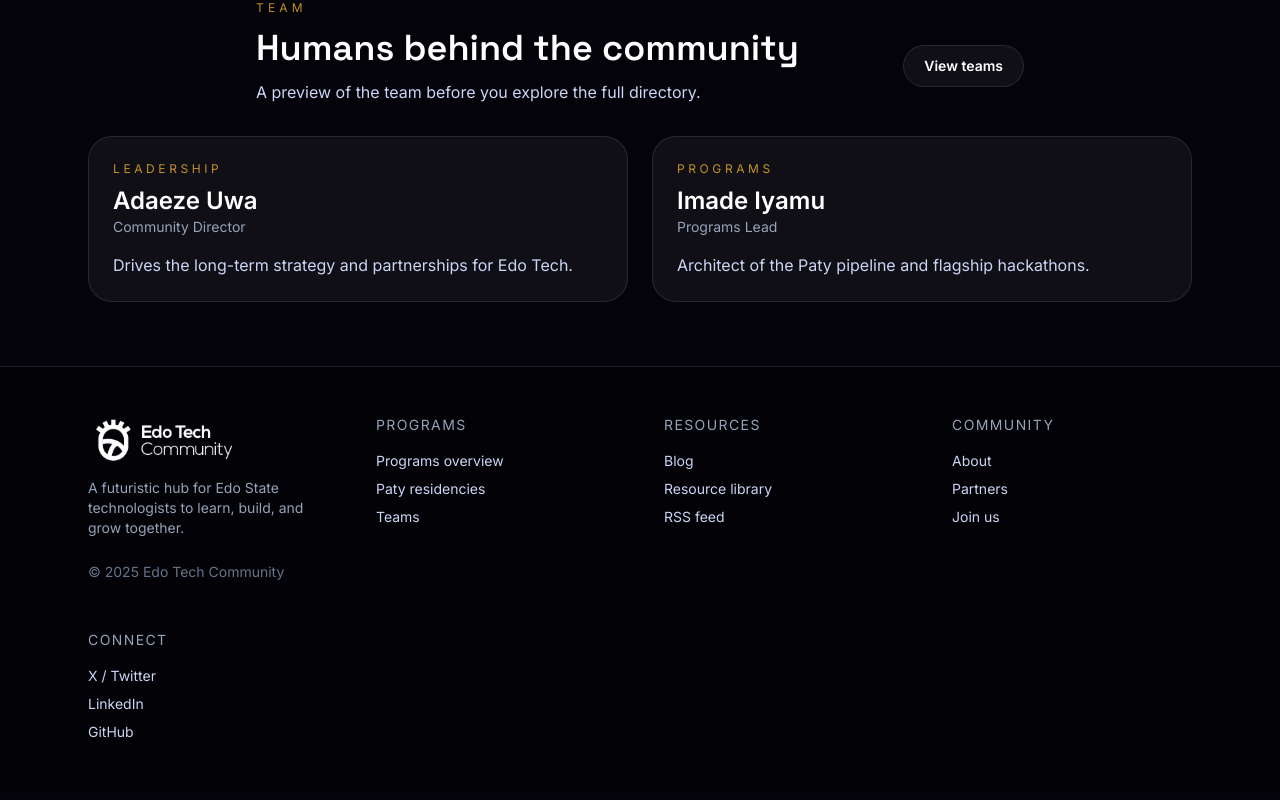
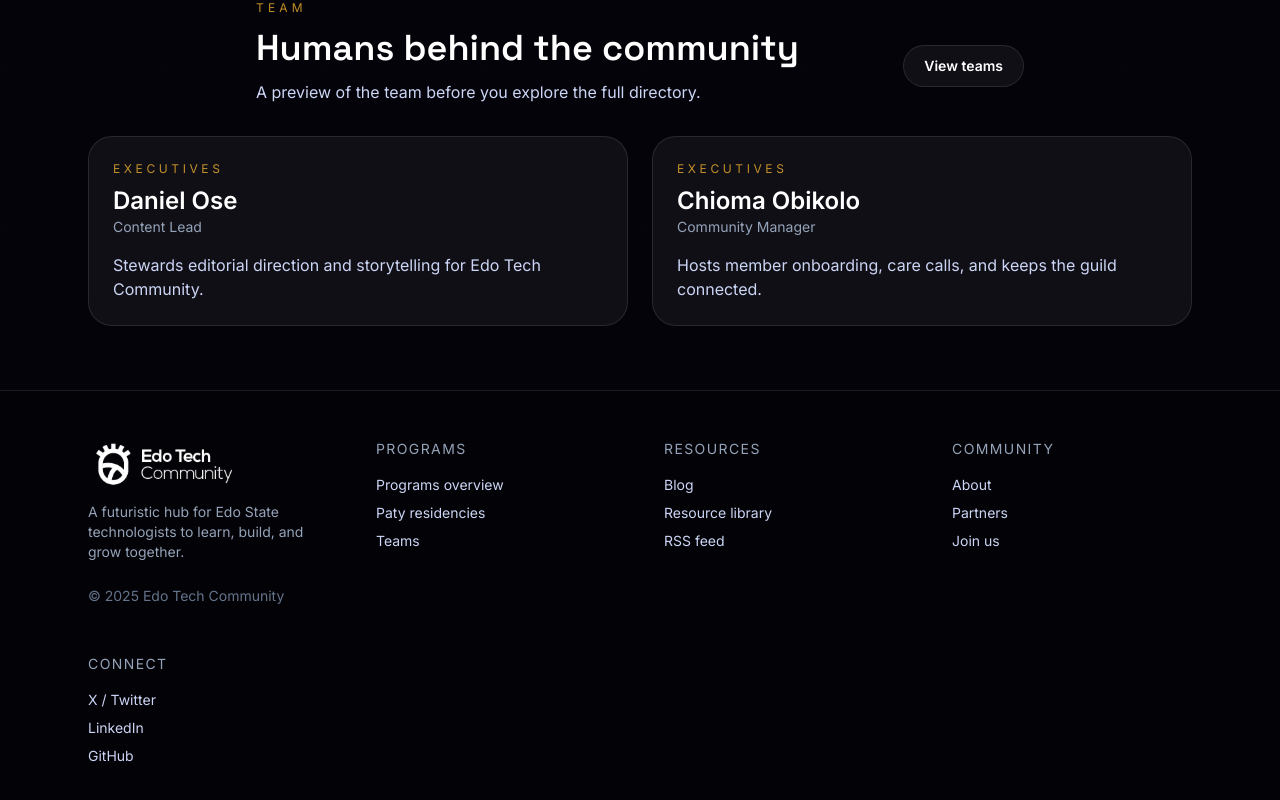
Before and after one commit to kemerald25/edotech, a Next.js app: page /about in a window 1280 px wide. Shown: the part 2176-2976 px from the top of the page. Built offline with nearby package versions, Linux system fonts and the light colour scheme.

Commit message:
Refactor img component in mdx-components for improved prop handling and update team members list in site-data with new roles and bios for better representation of the Edo Tech Community.

```diff
--- a/src/components/mdx/mdx-components.tsx
+++ b/src/components/mdx/mdx-components.tsx
@@ -20,11 +20,11 @@
   h2: ProseH2,
   p: ProseP,
   Callout,
-  img: (props: React.ComponentProps<typeof Image>) => (
+  img: ({ alt, className, ...rest }: React.ComponentProps<typeof Image>) => (
     <Image
-      className={cn("rounded-3xl border border-white/10", props.className)}
-      alt={props.alt ?? ""}
-      {...props}
+      className={cn("rounded-3xl border border-white/10", className)}
+      alt={alt ?? ""}
+      {...rest}
     />
   ),
 };
--- a/src/data/site-data.ts
+++ b/src/data/site-data.ts
@@ -73,35 +73,81 @@
 
 export const teamMembers: TeamMember[] = [
   {
-    name: "Adaeze Uwa",
-    role: "Community Director",
-    department: "Leadership",
-    bio: "Drives the long-term strategy and partnerships for Edo Tech.",
-    socials: [
-      { platform: "linkedin", url: "https://linkedin.com/in/adaeze" },
-      { platform: "x", url: "https://x.com/adaeze" },
-    ],
+    name: "Daniel Ose",
+    role: "Content Lead",
+    department: "Executives",
+    bio: "Stewards editorial direction and storytelling for Edo Tech Community.",
+    socials: [],
   },
   {
-    name: "Imade Iyamu",
-    role: "Programs Lead",
-    department: "Programs",
-    bio: "Architect of the Paty pipeline and flagship hackathons.",
-    socials: [{ platform: "x", url: "https://x.com/imade" }],
+    name: "Chioma Obikolo",
+    role: "Community Manager",
+    department: "Executives",
+    bio: "Hosts member onboarding, care calls, and keeps the guild connected.",
+    socials: [],
   },
   {
-    name: "Tobi Okoh",
-    role: "Engineering Guild Captain",
-    department: "Engineering",
-    bio: "Mentors contributor teams and steward of OSS initiatives.",
-    socials: [{ platform: "github", url: "https://github.com/tobiokoh" }],
+    name: "Emmanuel Onotiemoria",
+    role: "Volunteer Manager",
+    department: "Executives",
+    bio: "Orchestrates the volunteer network powering events and programs.",
+    socials: [],
   },
   {
-    name: "Boma Okei",
-    role: "Design Systems",
-    department: "Design",
-    bio: "Champions accessibility-first tooling and brand experiences.",
-    socials: [{ platform: "linkedin", url: "https://linkedin.com/in/bomaokei" }],
+    name: "Teddy Ofure Eragbai",
+    role: "Chief Operations Officer",
+    department: "Executives",
+    bio: "Leads daily operations, partnerships, and impact tracking.",
+    socials: [],
+  },
+  {
+    name: "Unity Ekeoba",
+    role: "Web Developer",
+    department: "Workforce",
+    bio: "Builds and maintains Edo Tech digital touchpoints.",
+    socials: [],
+  },
+  {
+    name: "David Onotiemoria",
+    role: "UI/UX & Graphics Designer",
+    department: "Workforce",
+    bio: "Shapes visual systems and interface patterns for campaigns.",
+    socials: [],
+  },
+  {
+    name: "Faith Iguma-Asaka",
+    role: "Social Media Content Editor",
+    department: "Workforce",
+    bio: "Crafts social content and manages publishing calendars.",
+    socials: [],
+  },
+  {
+    name: "Confidence Nkereuwem",
+    role: "Video Editor & Graphics Designer",
+    department: "Workforce",
+    bio: "Produces motion pieces documenting Edo Tech experiences.",
+    socials: [],
+  },
+  {
+    name: "Braimah Fadilat",
+    role: "Operations Associate",
+    department: "Workforce",
+    bio: "Supports logistics, registrations, and on-the-ground ops.",
+    socials: [],
+  },
+  {
+    name: "Ernest Imagoumwanruo",
+    role: "Graphics Designer",
+    department: "Workforce",
+    bio: "Illustrates event collateral and brand assets.",
+    socials: [],
+  },
+  {
+    name: "Ndukwe Amarachi",
+    role: "Content Writer",
+    department: "Workforce",
+    bio: "Writes copy for newsletters, blog posts, and community briefs.",
+    socials: [],
   },
 ];
 
```
